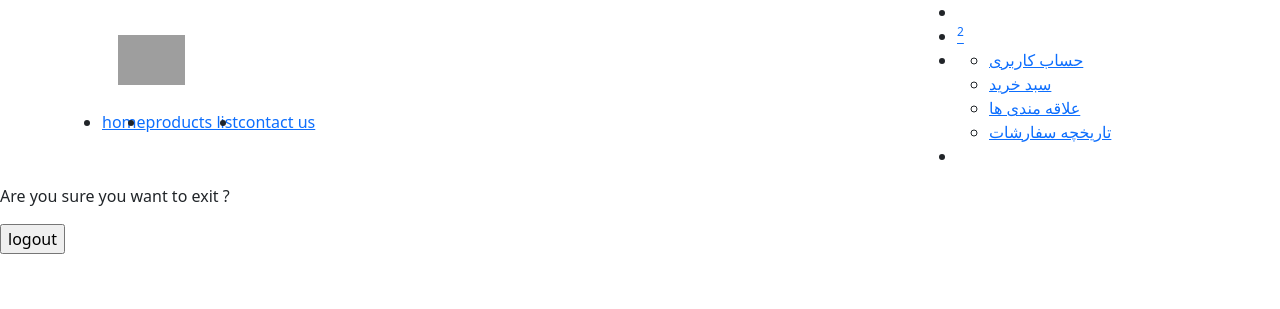
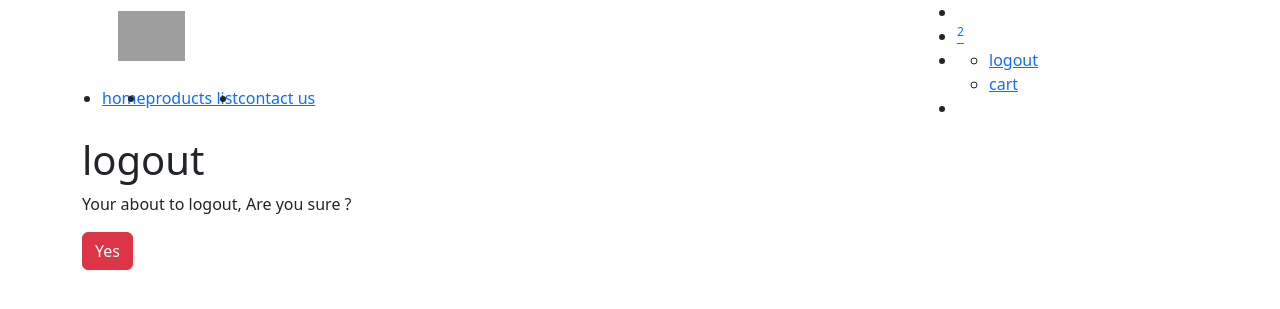
Before and after one commit to parsarsalan/Django_store_project, a Django app: page /accounts/logout/ in a window 1280 px wide. Shown: the top 309 px of the page. Run offline with Django 4.2, Linux system fonts and the light colour scheme; the visitor is signed in with stand-in values (Sample User, id 1); parts of the project's set-up code (start-up, migrations or seed data) failed here and were passed over; some libraries are stand-ins or nearby versions; grey boxes are pictures that could not be loaded.

Commit message:
modified : cart.py/add messages , products/views/add messages to detail view add comments, html files(login,logout,signup,_base)

```diff
--- a/products/views.py
+++ b/products/views.py
@@ -1,5 +1,6 @@
+from django.contrib import messages
 from django.shortcuts import get_object_or_404
-from django.urls import reverse
+from django.utils.translation import gettext as _
 from django.views.generic import ListView, DetailView, CreateView
 
 
@@ -35,4 +36,5 @@ class ProductsCommentView(CreateView):
         obj.author = self.request.user
         pk = int(self.kwargs['pk'])
         obj.product = get_object_or_404(Products, id=pk)
+        messages.success(self.request, _('Your comment successfully added'))
         return super().form_valid(form)
--- a/templates/_base.html
+++ b/templates/_base.html
@@ -106,18 +106,25 @@
                                 <i class="flaticon flaticon-user"></i>
                             </a>
                             <ul class="user-info-menu">
+                                {% if user.is_authenticated %}
                                     <li>
-                                    <a class="text-right" href="my-account.html">حساب کاربری</a>
+                                        <a class="text-right" href="{% url 'account_logout' %}">{% translate 'logout' %}</a>
                                     </li>
                                     <li>
-                                    <a class="text-right" href="cart.html">سبد خرید</a>
+                                        <a class="text-right" href="{% url 'cart:cart_detail' %}">{% translate 'cart' %}</a>
+                                    </li>
+                                {% else %}
+                                    <li>
+                                        <a class="text-right" href="{% url 'account_login' %}">{% translate 'login' %}</a>
                                     </li>
                                     <li>
-                                    <a class="text-right" href="wishlist.html">علاقه مندی ها</a>
+                                        <a class="text-right" href="{% url 'account_signup' %}">{% translate 'signup' %}</a>
                                     </li>
                                     <li>
-                                    <a class="text-right" href="order-tracking.html">تاریخچه سفارشات</a>
+                                        <a class="text-right" href="{% url 'cart:cart_detail' %}">{% translate 'cart' %}</a>
                                     </li>
+
+                                {% endif %}
                             </ul>
                         </li>
                         <li class="header-toolbar__item">
@@ -137,7 +144,13 @@
     </div>
 </header>
 <!-- Header End -->
-
+{% if messages %}
+    <div class="container">
+        {% for message in messages %}
+            <div class="alert alert {{ message.tags }}"> {{ message }}</div>
+        {% endfor %}
+    </div>
+{% endif %}
 
 {% block content %}
 {% endblock %}
--- a/templates/account/logout.html
+++ b/templates/account/logout.html
@@ -1,13 +1,39 @@
 {% extends '_base.html' %}
+{% load crispy_forms_filters %}
+{% load i18n %}
+{% load crispy_forms_tags %}
 
 {% block title %}
-    logout
+    {% translate 'logout' %}
 {% endblock %}
 
 {% block content %}
-    <form method="post">
-        {% csrf_token %}
-        <p> Are you sure you want to exit ? </p>
-        <input type="submit" value="logout">
-    </form>
+    <div class="breadcrumb-area bg-color ptb--90" data-bg-color="#f6f6f6">
+        <div class="container">
+            <div class="row">
+                <div class="col-12">
+                    <div class="d-flex justify-content-between align-items-center flex-sm-row flex-column">
+                        <h1 class="page-title">{% translate 'logout' %}</h1>
+                    </div>
+                </div>
+            </div>
+        </div>
+    </div>
+    <!-- Breadcrumb area End -->
+
+    <!-- Main Content Wrapper Start -->
+    <div class="main-content-wrapper">
+        <div class="page-content-inner pt--75 pb--80">
+            <div class="container">
+                <div class="row">
+                    <form action="" method="post">
+                        {% csrf_token %}
+                        <p>{% translate 'Your about to logout, Are you sure ?' %}</p>
+                        <input class="btn btn-danger" type="submit" value="{% translate 'Yes' %}">
+                    </form>
+                </div>
+            </div>
+        </div>
+    </div>
+
 {% endblock %}
```
Also changed, not shown: cart/cart.py (+7 -0 lines), cart/templates/cart/cart_detail.html (+4 -4 lines), products/templates/products/product_detail.html (+11 -8 lines), products/templates/products/products_list.html (+4 -11 lines), templates/account/login.html (+31 -7 lines), templates/account/signup.html (+31 -6 lines). Lines whose indentation alone changed are shown as unchanged.
